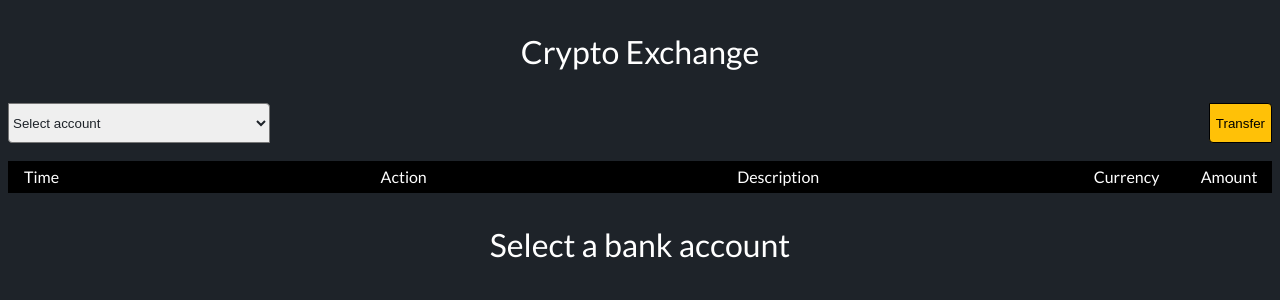
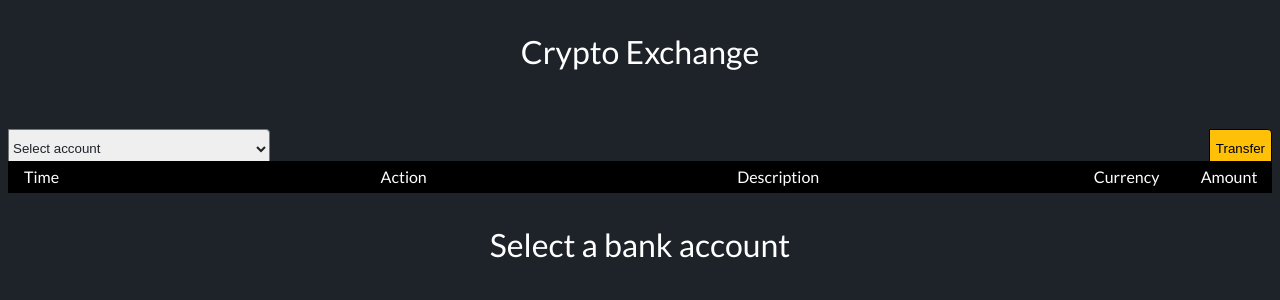
Before and after one commit to leonardovenoso/js-reactjs-crypto-exchange, a Next.js app: page / in a window 1280 px wide. Shown: the top 300 px of the page. Built offline with nearby package versions, Linux system fonts and the light colour scheme.

Commit message:
[UI] Added Spinner, and improvements in Container and Table

```diff
--- a/pages/components/atoms/container.js
+++ b/pages/components/atoms/container.js
@@ -1,7 +1,7 @@
 import styled from 'styled-components';
 
 const Container = styled.div`
-  margin-top: ${props => props.margin || props.theme.containers.margin};
+  margin-top: ${props => props.marginTop || props.theme.containers.margin};
   text-align: ${props => props.align || 'inherit'};
   width: 100%;
 `;
--- a/pages/components/atoms/table.js
+++ b/pages/components/atoms/table.js
@@ -32,7 +32,7 @@ export const RowWithBorderBottom = styled(Row)`
     padding-left: 1em;
   }
 
-  div:nth-child(5) {
+  div:last-child {
     text-align: right;
     padding-right: 1em;
   }
```
Also changed, not shown: pages/components/atoms/spinner.js (added, +10 -0 lines).
